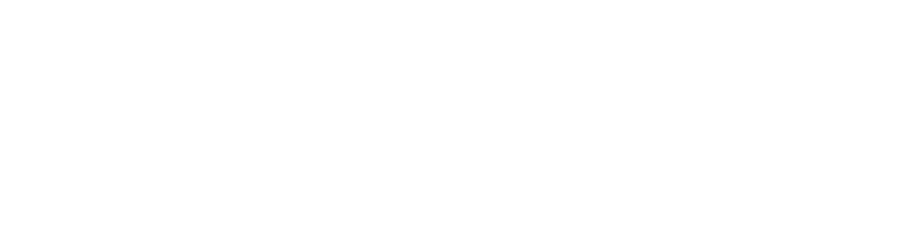
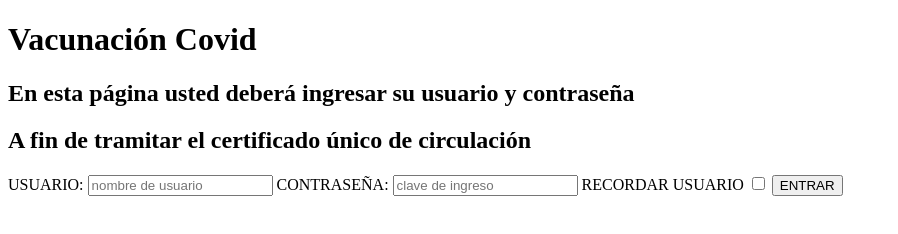
Before and after one commit to Horaciogrojas/utn-labcomII-practices, a plain HTML site: page U02P02/login.html in a window 1280 px wide. Shown: the whole page, without its empty margins (0-898 px from the left). Drawn offline with Linux system fonts and the light colour scheme.

Commit message:
Login completo

```diff
--- a/U02P02/login.html
+++ b/U02P02/login.html
@@ -1,12 +1,27 @@
 <!DOCTYPE html>
-<html lang="en">
+<html lang="es">
 <head>
     <meta charset="UTF-8">
     <meta http-equiv="X-UA-Compatible" content="IE=edge">
     <meta name="viewport" content="width=device-width, initial-scale=1.0">
-    <title>Document</title>
+    <title>Login</title>
 </head>
 <body>
+    <h1>Vacunación Covid</h1>
+    <h2>En esta página usted deberá ingresar su usuario y contraseña</h2>
+    <h2>A fin de tramitar el certificado único de circulación</h2>
+    <form action="accion.php" method="POST" target="_blank">
+        <label for="usuario">USUARIO:</label>
+        <input type="text" id="usuario" name="usuario" placeholder="nombre de usuario"/>
+
+        <label for="contraseña">CONTRASEÑA:</label>
+        <input type="password" id="password name="contraseña" placeholder="clave de ingreso"/>
+
+        <label for="checkbox">RECORDAR USUARIO</label>
+        <input type="checkbox" name="checkbox" id="checkbox"/>
+
+        <input type="submit" value="ENTRAR" />
+    </form>
 
 </body>
 </html>
```
